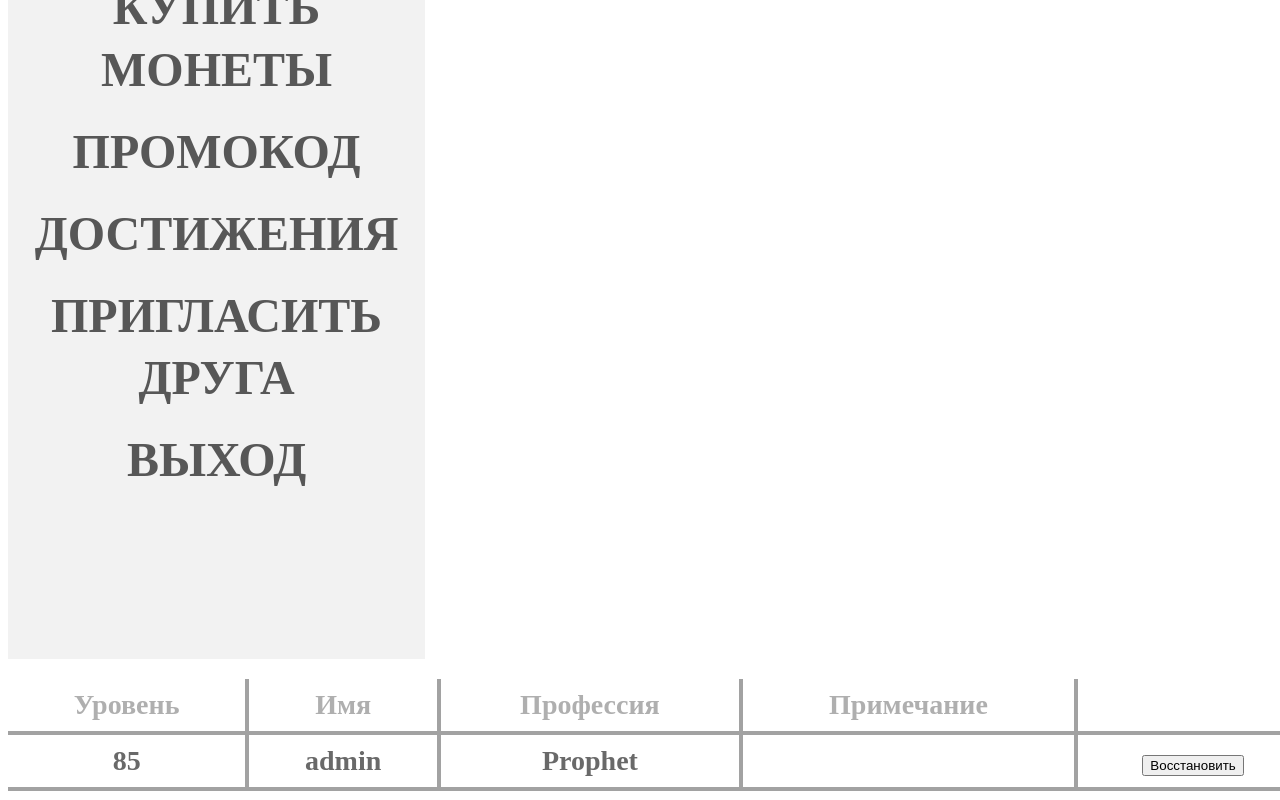
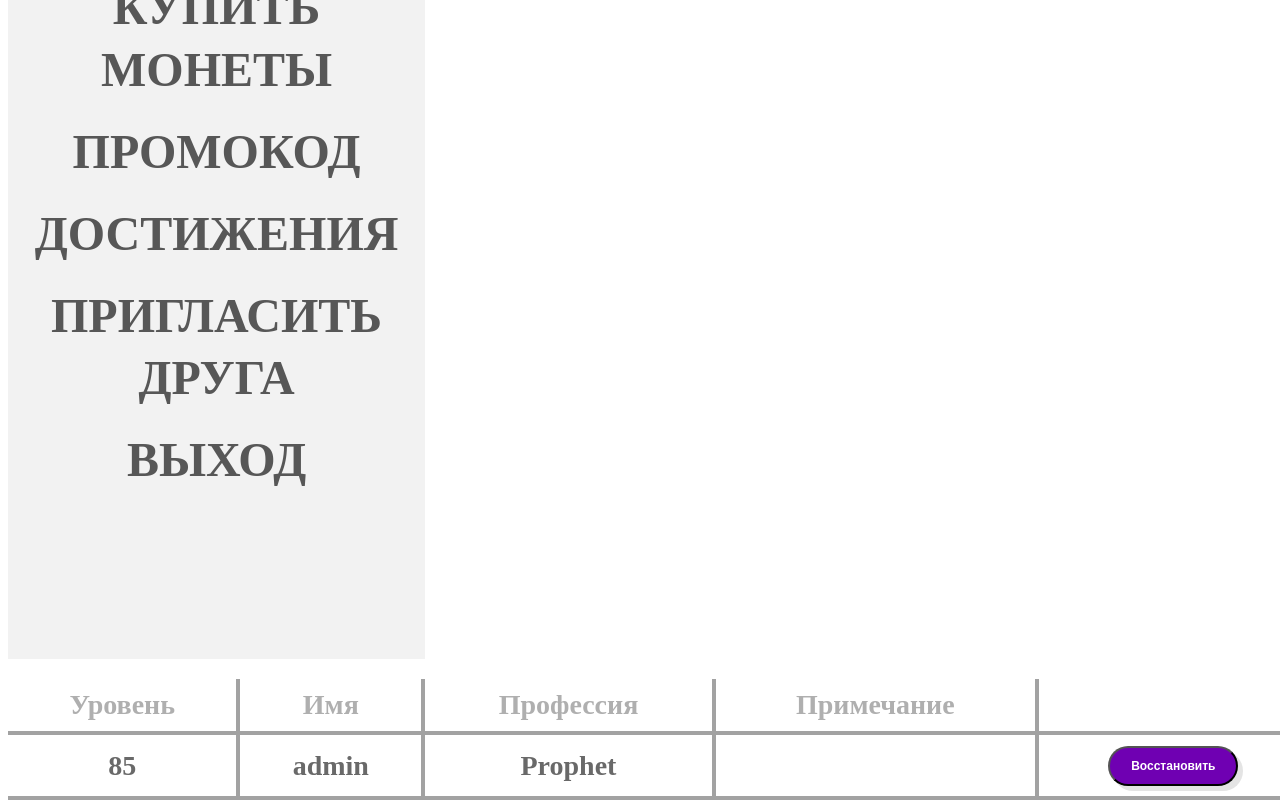
Before and after one commit to alexbayov/cabinetNoScraid, a plain HTML site: page index.html in a window 1280 px wide. Shown: the part 634-1434 px from the top of the page. Drawn offline with Linux system fonts and the light colour scheme.

Commit message:
button add

```diff
--- a/index.html
+++ b/index.html
@@ -55,7 +55,7 @@
                 <th>admin</th>
                 <th>Prophet</th>
                 <th></th>
-                <th><button>Восстановить</button></th>
+                <th><button class="button">Восстановить</button></th>
             </tr>
         </table>
     </div>
--- a/main.css
+++ b/main.css
@@ -168,3 +168,16 @@ caption {
 table tr:nth-child(2) {
     color: #696969;
 }
+
+.button {
+    font-style: normal;
+    font-weight: bold;
+    font-size: 12px;
+    border-radius: 30px;
+    width: 130px;
+    height: 40px;
+    color: #ffffff;
+    background: #6F00B2;
+    box-shadow: 5px 5px rgba(122, 122, 122, 0.2);
+    cursor: pointer;
+}
```
